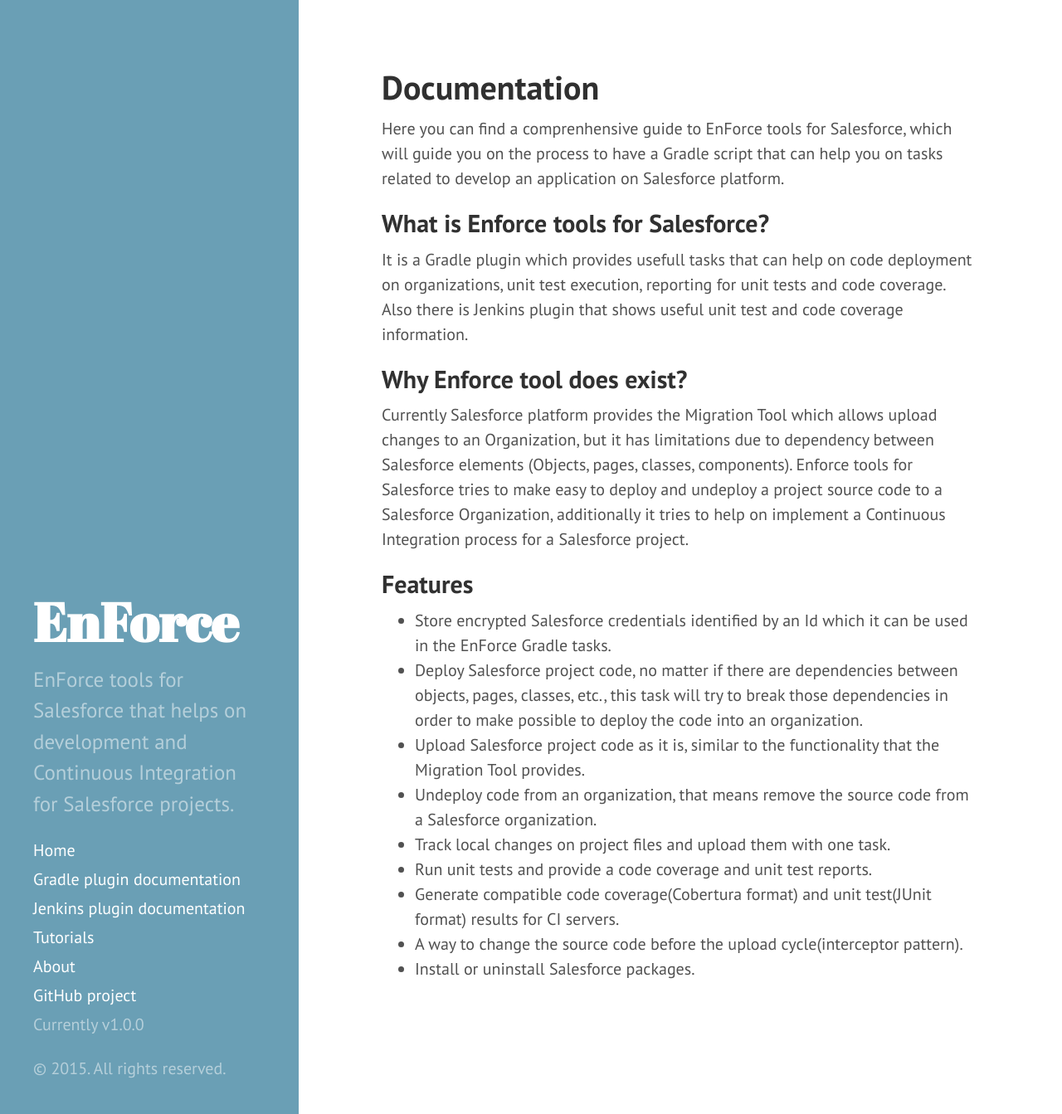
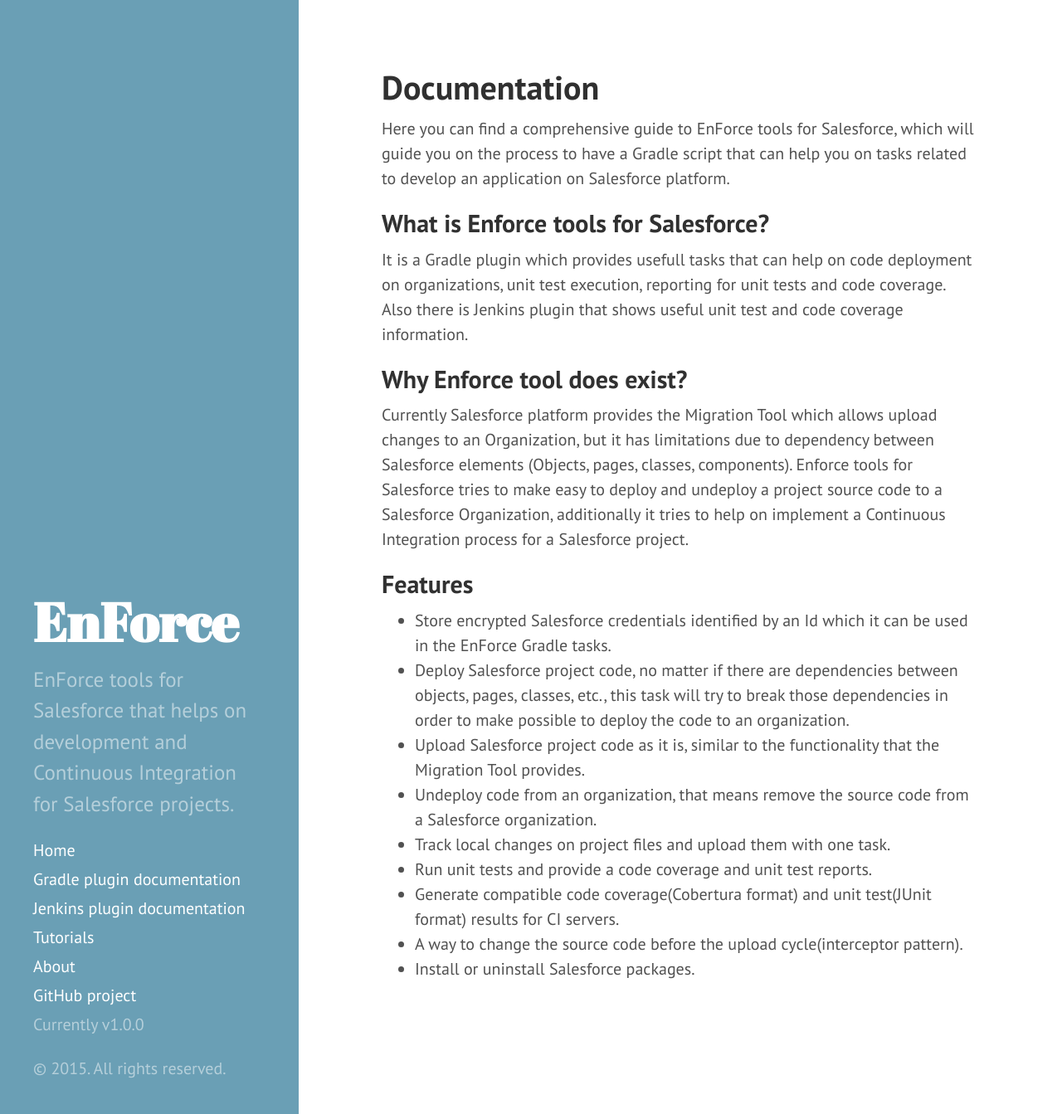
Before and after one commit to fundacionjala/enforce-gradle-plugin, a Jekyll site: the page built from documentation.md, in a window 1280 px wide and 1343 px high. Shown: the whole window at 83% size. Built offline with Jekyll 4.4.1, drawn with Linux system fonts in a browser that asks for light colours.

Commit message:
fix code review suggestions

```diff
--- a/documentation.md
+++ b/documentation.md
@@ -3,7 +3,7 @@
 title: Documentation
 ---
 
-Here you can find a comprenhensive guide to EnForce tools for Salesforce, which will guide you on the process to have a Gradle script that can help you on tasks related to develop an application on Salesforce platform.
+Here you can find a comprehensive guide to EnForce tools for Salesforce, which will guide you on the process to have a Gradle script that can help you on tasks related to develop an application on Salesforce platform.
 
 ## What is Enforce tools for Salesforce?
 It is a Gradle plugin which provides usefull tasks that can help on code deployment on organizations, unit test execution, reporting for unit tests and code coverage. Also there is Jenkins plugin that shows useful unit test and code coverage information.
@@ -15,7 +15,7 @@
 ## Features
 
 * Store encrypted Salesforce credentials identified by an Id which it can be used in the EnForce Gradle tasks.
-* Deploy Salesforce project code, no matter if there are dependencies between objects, pages, classes, etc., this task will try to break those dependencies in order to make possible to deploy the code into an organization.
+* Deploy Salesforce project code, no matter if there are dependencies between objects, pages, classes, etc., this task will try to break those dependencies in order to make possible to deploy the code to an organization.
 * Upload Salesforce project code as it is, similar to the functionality that the Migration Tool provides.
 * Undeploy code from an organization, that means remove the source code from a Salesforce organization.
 * Track local changes on project files and upload them with one task.
```
